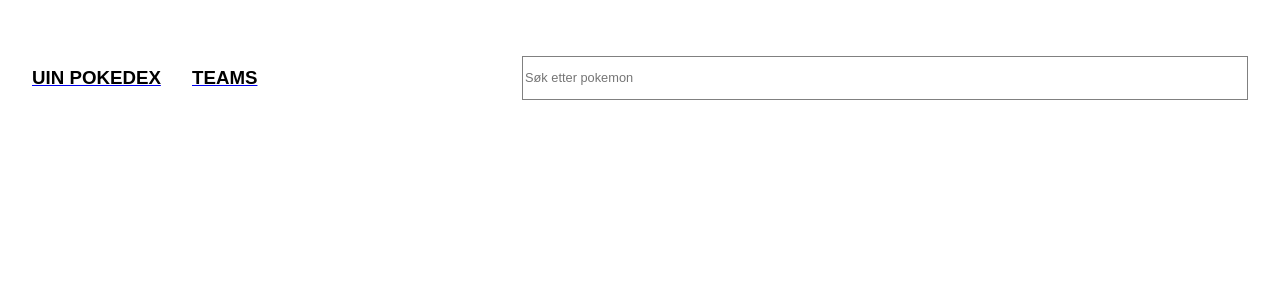
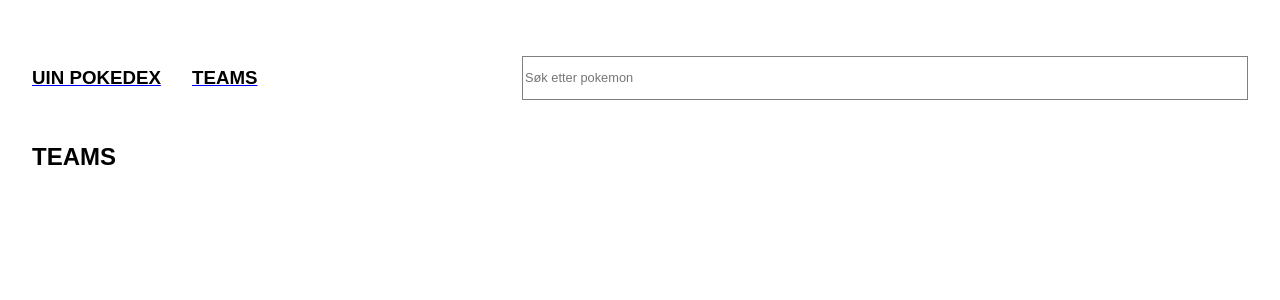
Before and after one commit to Riddy366/UIN_Eksamen_2024, a React (Vite) app in the folder frontend/: page /teams in a window 1280 px wide. Shown: the top 300 px of the page. Built offline with nearby package versions, Linux system fonts and the light colour scheme.

Commit message:
laget helt ny branch, fjernet den gamle etter det krasjet mye

```diff
--- a/frontend/src/components/Teams.jsx
+++ b/frontend/src/components/Teams.jsx
@@ -4,6 +4,7 @@ export default function Teams(){
     return(
         <>
             <Header />
+            <h2>TEAMS</h2>
         </>
     )
 }
```
